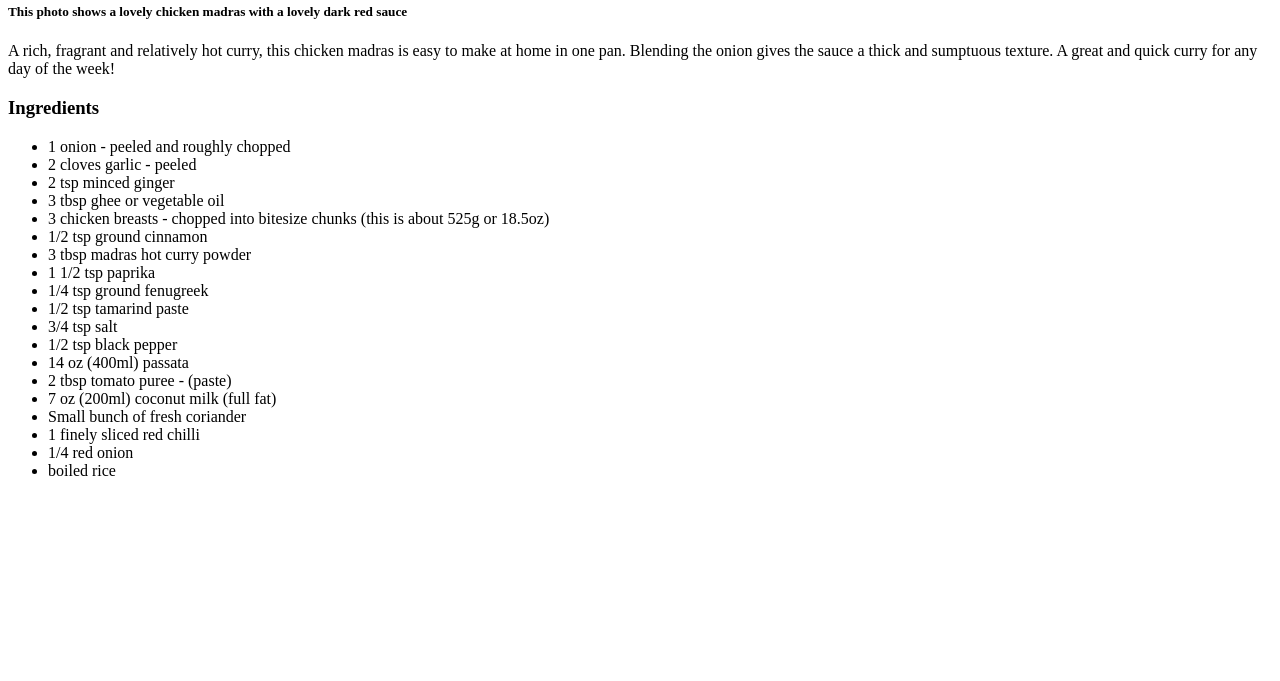
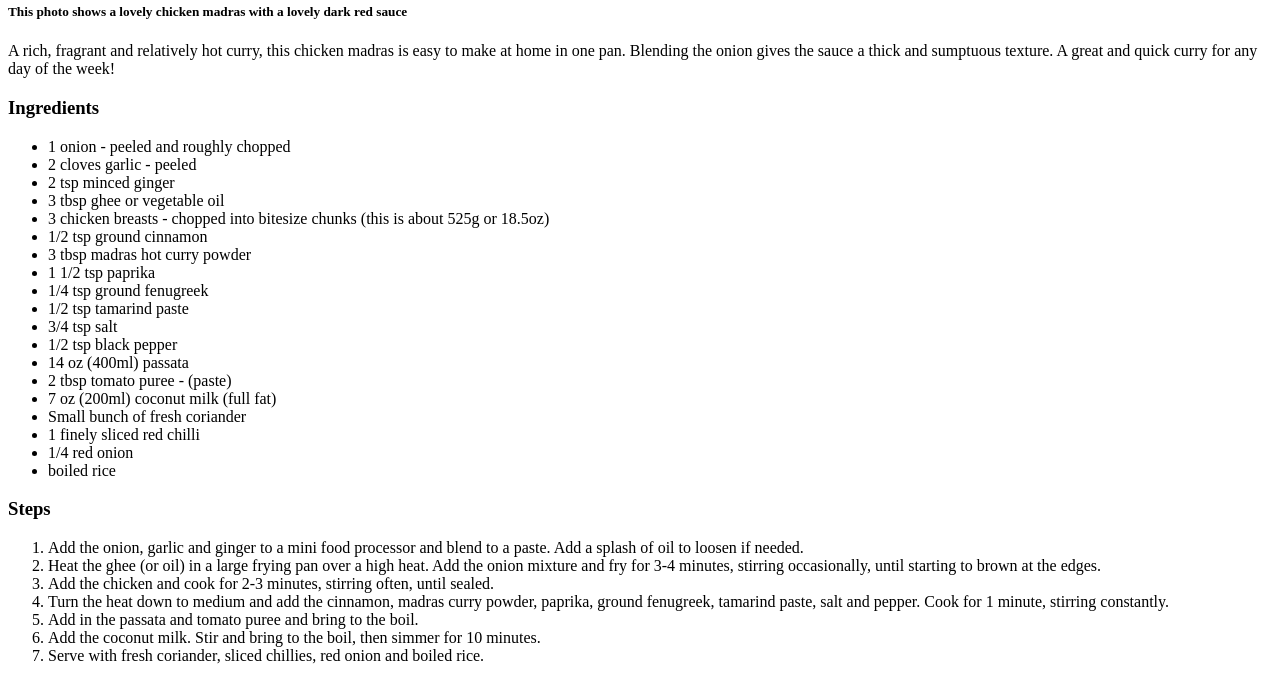
Before and after one commit to JS-Project96/odin-recipes, a plain HTML site: page recipes/madras.html in a window 1280 px wide. Shown: the part 402-1083 px from the top of the page. Before the commit the page ends 898 px from the top, so only its background shows below. Drawn offline with Linux system fonts and the light colour scheme.

Commit message:
added steps title & list

```diff
--- a/recipes/madras.html
+++ b/recipes/madras.html
@@ -40,5 +40,17 @@
             <li>1/4 red onion</li>
             <li>boiled rice</li>
         </ul>
+
+        <h3>Steps</h3>
+
+        <ol>
+            <li>Add the onion, garlic and ginger to a mini food processor and blend to a paste. Add a splash of oil to loosen if needed.</li>
+            <li>Heat the ghee (or oil) in a large frying pan over a high heat. Add the onion mixture and fry for 3-4 minutes, stirring occasionally, until starting to brown at the edges.</li>
+            <li>Add the chicken and cook for 2-3 minutes, stirring often, until sealed.</li>
+            <li>Turn the heat down to medium and add the cinnamon, madras curry powder, paprika, ground fenugreek, tamarind paste, salt and pepper. Cook for 1 minute, stirring constantly.</li>
+            <li>Add in the passata and tomato puree and bring to the boil.</li>
+            <li>Add the coconut milk. Stir and bring to the boil, then simmer for 10 minutes.</li>
+            <li>Serve with fresh coriander, sliced chillies, red onion and boiled rice.</li>
+        </ol>
     </body>
 </html>
```
